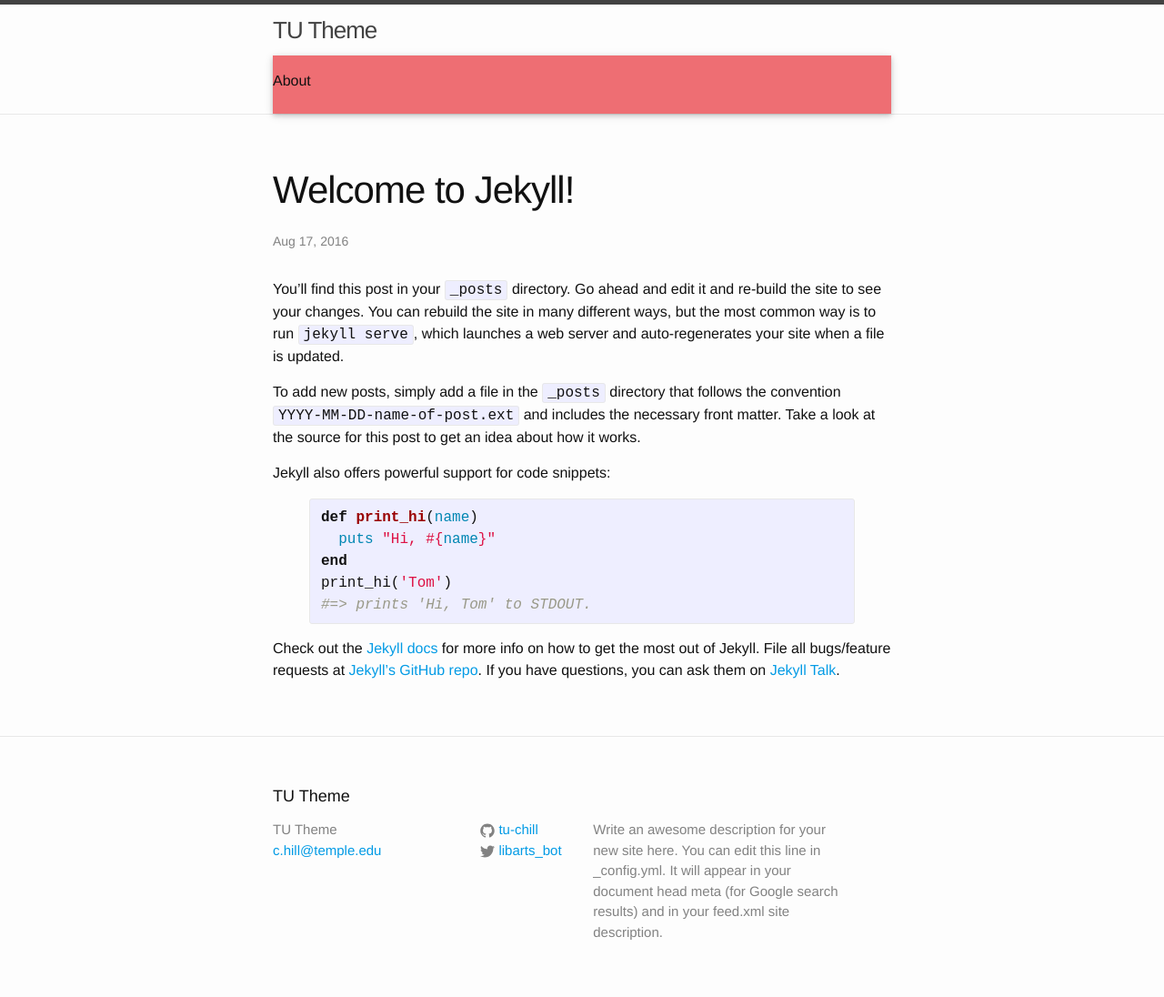
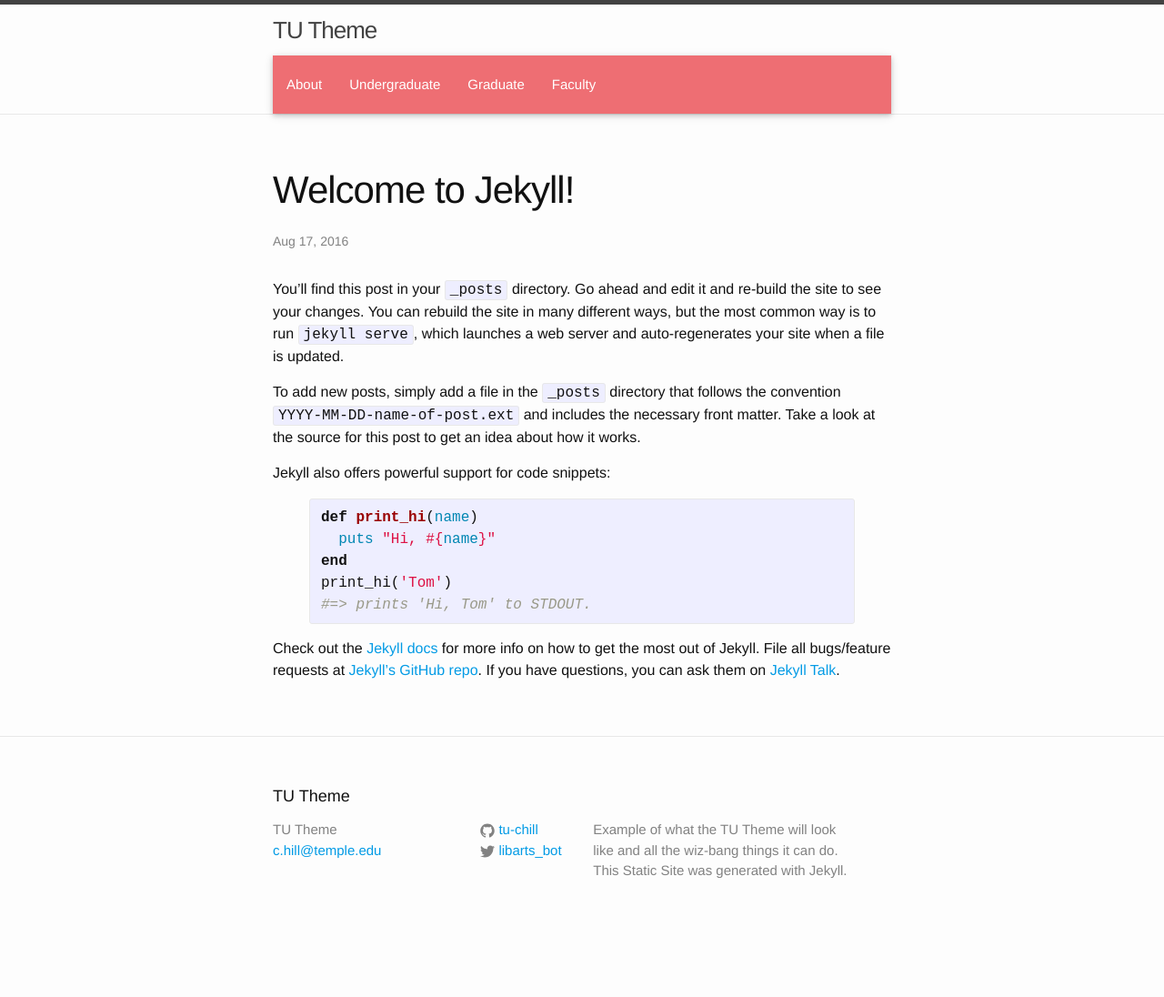
Before and after one commit to TULiberalArts/TUtheme, a Jekyll site: the page built from _posts/2016-08-17-welcome-to-jekyll.markdown, in a window 1280 px wide. Shown: the whole page at 91% size. Built offline with Jekyll 4.4.1, drawn with Linux system fonts in a browser that asks for light colours; nearby versions of some CDN libraries; library files that are not in the unit come from our copies; after the commit the page ends 1029 px from its top, so only the background shows below that.

Commit message:
deconstruction
took it apart and put it back together.

```diff
--- a/_config.yml
+++ b/_config.yml
@@ -9,15 +9,15 @@
 title: TU Theme
 email: c.hill@temple.edu
 description: > # this means to ignore newlines until "baseurl:"
-  Write an awesome description for your new site here. You can edit this
-  line in _config.yml. It will appear in your document head meta (for
-  Google search results) and in your feed.xml site description.
+  Example of what the TU Theme will look like and all the wiz-bang things it can do. This Static
+  Site was generated with Jekyll.
 baseurl: "" # the subpath of your site, e.g. /blog
-url: "http://tu-chill.github.io" # the base hostname & protocol for your site
+url: "http://tu-chill.github.io/tutheme" # the base hostname & protocol for your site
 twitter_username: libarts_bot
 github_username:  tu-chill
 
 # Build settings
+include: ['_pages']
 sass:
   sass_dir: _sass
 markdown: kramdown
--- a/_includes/footer.html
+++ b/_includes/footer.html
@@ -38,4 +38,4 @@
 </footer>
 <!--Import jQuery before materialize.js-->
 <script type="text/javascript" src="https://code.jquery.com/jquery-2.1.1.min.js"></script>
-<script type="text/javascript" src="js/materialize.min.js"></script>
+<script type="text/javascript" src="/js/bin/materialize.js"></script>
--- a/_includes/head.html
+++ b/_includes/head.html
@@ -8,8 +8,6 @@
   <meta name="description" content="{% if page.excerpt %}{{ page.excerpt | strip_html | strip_newlines | truncate: 160 }}{% else %}{{ site.description }}{% endif %}">
   <!--Import Google Icon Font-->
   <link href="http://fonts.googleapis.com/icon?family=Material+Icons" rel="stylesheet">
-  <!--Import materialize.css-->
-  <link type="text/css" rel="stylesheet" href="css/materialize.min.css"  media="screen,projection"/>
   <link rel="stylesheet" href="{{ "/css/main.css" | prepend: site.baseurl }}">
   <link rel="canonical" href="{{ page.url | replace:'index.html','' | prepend: site.baseurl | prepend: site.url }}">
   <link rel="alternate" type="application/rss+xml" title="{{ site.title }}" href="{{ "/feed.xml" | prepend: site.baseurl | prepend: site.url }}">
--- a/_includes/header.html
+++ b/_includes/header.html
@@ -1,27 +1,8 @@
 <header class="site-header">
 
   <div class="wrapper">
-
     <a class="site-title" href="{{ site.baseurl }}/">{{ site.title }}</a>
-
-    <nav class="site-nav">
-      <a href="#" class="menu-icon">
-        <svg viewBox="0 0 18 15">
-          <path fill="#424242" d="M18,1.484c0,0.82-0.665,1.484-1.484,1.484H1.484C0.665,2.969,0,2.304,0,1.484l0,0C0,0.665,0.665,0,1.484,0 h15.031C17.335,0,18,0.665,18,1.484L18,1.484z"/>
-          <path fill="#424242" d="M18,7.516C18,8.335,17.335,9,16.516,9H1.484C0.665,9,0,8.335,0,7.516l0,0c0-0.82,0.665-1.484,1.484-1.484 h15.031C17.335,6.031,18,6.696,18,7.516L18,7.516z"/>
-          <path fill="#424242" d="M18,13.516C18,14.335,17.335,15,16.516,15H1.484C0.665,15,0,14.335,0,13.516l0,0 c0-0.82,0.665-1.484,1.484-1.484h15.031C17.335,12.031,18,12.696,18,13.516L18,13.516z"/>
-        </svg>
-      </a>
-
-      <div class="trigger">
-        {% for my_page in site.pages %}
-          {% if my_page.title %}
-          <a class="page-link" href="{{ my_page.url | prepend: site.baseurl }}">{{ my_page.title }}</a>
-          {% endif %}
-        {% endfor %}
-      </div>
-    </nav>
-
   </div>
+  <div class="wrapper">{% include primary-nav.html %} </div>
 
 </header>
--- /dev/null
+++ b/_includes/primary-nav.html
@@ -0,0 +1,14 @@
+<nav class="main-nav">
+        <ul>
+            {% assign navigation_pages = site.html_pages | sort: 'navigation_weight' %}
+            {% for p in navigation_pages %}
+            {% if p.navigation_weight %}
+            <li>
+                <a href="{{ p.url }}" {% if p.url == page.url %}class="active"{% endif %}>
+                    {{ p.title }}
+                </a>
+            </li>
+            {% endif %}
+            {% endfor %}
+        </ul>
+</nav>
--- a/_posts/2016-08-17-welcome-to-jekyll.markdown
+++ b/_posts/2016-08-17-welcome-to-jekyll.markdown
@@ -2,7 +2,6 @@
 layout: post
 title:  "Welcome to Jekyll!"
 date:   2016-08-17 00:29:36 -0400
-categories: jekyll update
 ---
 You’ll find this post in your `_posts` directory. Go ahead and edit it and re-build the site to see your changes. You can rebuild the site in many different ways, but the most common way is to run `jekyll serve`, which launches a web server and auto-regenerates your site when a file is updated.
 
```
Also changed, not shown: _config_dev.yml (+5 -6 lines), _pages/01_about.md (added, +8 -0 lines), _pages/02_undergraduate.md (added, +8 -0 lines), _pages/03_graduate.md (added, +8 -0 lines), _pages/04_faculty.md (added, +8 -0 lines), _posts/2009-01-16-department-of-political-science-reception.html (added, +10 -0 lines), _posts/2009-08-16-film-screening-quot;sembene-quot;.html (added, +7 -0 lines), _posts/2009-09-16-new-graduate-student-orientation-college-of-liberal-arts.html (added, +7 -0 lines), _posts/2016-08-17-your-filename.md (+8 -1 lines), about.md (deleted, +0 -15 lines).
